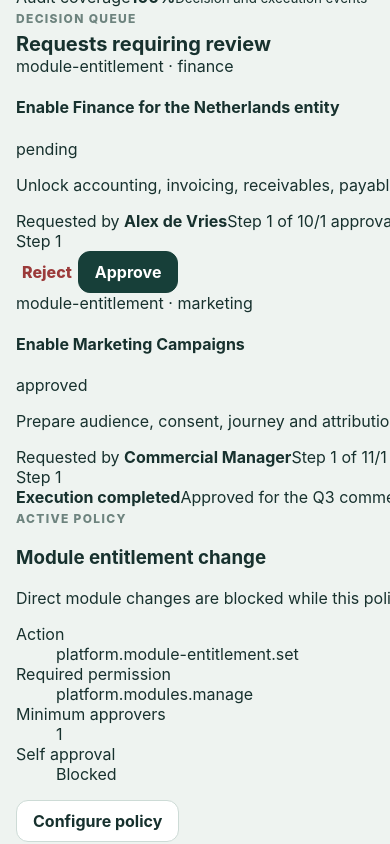
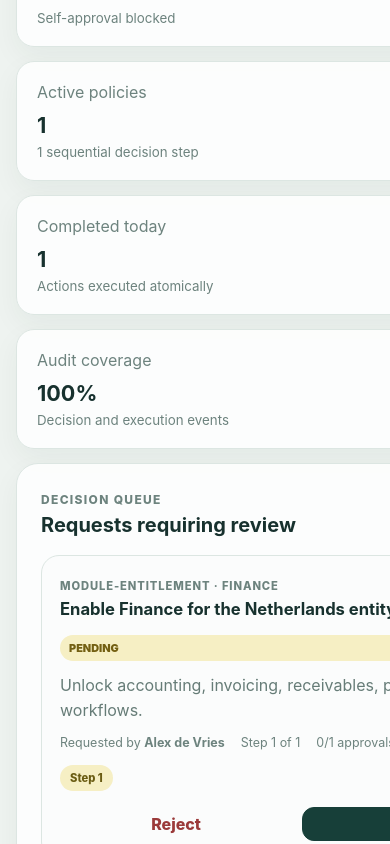
Before and after one commit to alexdevriesxing/fmcgbyalexcrm, a React (Vite) app in the folder apps/web/: page / in a window 390 px wide. Shown: the part 5220-6064 px from the top of the page. Built offline with nearby package versions, Linux system fonts and the light colour scheme.

Commit message:
feat: style approval inbox

```diff
--- a/apps/web/src/styles.css
+++ b/apps/web/src/styles.css
@@ -29,13 +29,13 @@ nav { display: grid; gap: 8px; }
 .tenant-switch { width: 100%; margin-top: 14px; padding: 9px 10px; border: 1px solid rgba(255,255,255,.14); border-radius: 10px; color: #dff36c; background: rgba(255,255,255,.06); font-weight: 750; }
 
 main { padding: 30px clamp(20px,4vw,58px) 60px; overflow: hidden; }
-.topbar, .section-heading, .module-title-row, .progress-row, .panel-heading { display: flex; align-items: center; justify-content: space-between; gap: 16px; }
+.topbar, .section-heading, .module-title-row, .progress-row, .panel-heading, .approval-card-head { display: flex; align-items: center; justify-content: space-between; gap: 16px; }
 .topbar h1, .section-heading h2 { margin: 4px 0 0; }
 .eyebrow { color: #6d837e; font-size: .75rem; font-weight: 800; letter-spacing: .11em; text-transform: uppercase; }
 .top-actions { display: flex; gap: 10px; }
 .ghost-button, .primary-button { min-height: 42px; padding: 0 16px; border-radius: 12px; border: 1px solid #cddbd6; background: white; color: #17312e; font-weight: 750; }
 .primary-button { border-color: #173f39; color: white; background: #173f39; }
-.ghost-button.compact { min-height: 34px; padding: 0 12px; font-size: .8rem; }
+.ghost-button.compact, .primary-button.compact { min-height: 34px; padding: 0 12px; font-size: .8rem; }
 .text-button { padding: 6px; border: 0; background: transparent; font-weight: 800; }
 .text-button.danger { color: #9b3a3a; }
 
@@ -54,7 +54,7 @@ main { padding: 30px clamp(20px,4vw,58px) 60px; overflow: hidden; }
 .hero-status strong { margin: 8px 0; }
 
 .kpi-grid { margin-top: 22px; display: grid; grid-template-columns: repeat(6,minmax(150px,1fr)); gap: 14px; }
-.kpi-card, .module-card, .workbench article, .admin-summary article, .admin-panel { border: 1px solid #dce6e2; background: rgba(255,255,255,.86); box-shadow: 0 10px 28px rgba(25,52,47,.05); }
+.kpi-card, .module-card, .workbench article, .admin-summary article, .admin-panel, .approval-summary article, .approval-panel, .policy-panel { border: 1px solid #dce6e2; background: rgba(255,255,255,.86); box-shadow: 0 10px 28px rgba(25,52,47,.05); }
 .kpi-card { padding: 18px; border-radius: 18px; }
 .kpi-card span, .kpi-card strong, .kpi-card small { display: block; }
 .kpi-card span, .kpi-card small { color: #6d837e; }
@@ -77,6 +77,41 @@ main { padding: 30px clamp(20px,4vw,58px) 60px; overflow: hidden; }
 .workbench ul { margin: 0; padding-left: 20px; line-height: 2; }
 .progress-row { margin: 16px 0; }
 progress { width: 55%; accent-color: #2f7d68; }
+
+.approval-summary { display: grid; grid-template-columns: repeat(4,minmax(180px,1fr)); gap: 14px; }
+.approval-summary article { padding: 20px; border-radius: 18px; }
+.approval-summary span, .approval-summary strong, .approval-summary small { display: block; }
+.approval-summary span, .approval-summary small { color: #6d837e; }
+.approval-summary strong { margin: 10px 0 6px; font-size: 1.35rem; }
+.approval-layout { margin-top: 14px; display: grid; grid-template-columns: minmax(0,1.45fr) minmax(280px,.55fr); gap: 14px; align-items: start; }
+.approval-panel, .policy-panel { padding: 24px; border-radius: 22px; }
+.approval-list { margin-top: 18px; display: grid; gap: 14px; }
+.approval-card { padding: 18px; border: 1px solid #dce6e2; border-radius: 18px; background: #fbfcfc; }
+.approval-card h4 { margin: 5px 0 0; font-size: 1.04rem; }
+.approval-card p { margin: 12px 0; color: #667c77; line-height: 1.55; }
+.approval-resource { color: #6d837e; font-size: .7rem; font-weight: 850; letter-spacing: .08em; text-transform: uppercase; }
+.approval-status { padding: 6px 9px; border-radius: 999px; font-size: .68rem; font-weight: 900; text-transform: uppercase; }
+.approval-status.pending { color: #735f12; background: #f6efc4; }
+.approval-status.approved { color: #1e654f; background: #daf2e8; }
+.approval-status.rejected, .approval-status.cancelled, .approval-status.expired { color: #8a3a3a; background: #f5dddd; }
+.approval-meta { display: flex; flex-wrap: wrap; gap: 8px 16px; color: #6d837e; font-size: .78rem; }
+.approval-progress { margin-top: 15px; display: flex; gap: 8px; }
+.approval-step { padding: 6px 10px; border-radius: 999px; color: #6a5c13; background: #f6efc4; font-size: .7rem; font-weight: 850; }
+.approval-step.approved { color: #1e654f; background: #daf2e8; }
+.approval-step.rejected { color: #8a3a3a; background: #f5dddd; }
+.approval-actions { margin-top: 16px; display: flex; align-items: center; justify-content: flex-end; gap: 10px; }
+.execution-note { margin-top: 15px; padding: 12px 14px; border-radius: 14px; color: #225f52; background: #e7f3ef; }
+.execution-note strong, .execution-note span { display: block; }
+.execution-note span { margin-top: 4px; color: #617773; font-size: .8rem; }
+.policy-panel { position: sticky; top: 24px; color: #e9f6f2; background: linear-gradient(160deg,#173f39,#225f52); border-color: #173f39; }
+.policy-panel .eyebrow { color: #b9d1ca; }
+.policy-panel h3 { margin: 8px 0; font-size: 1.3rem; }
+.policy-panel p { color: #c5dcd6; line-height: 1.55; }
+.policy-panel dl { margin: 20px 0; display: grid; gap: 12px; }
+.policy-panel dl div { padding-bottom: 10px; border-bottom: 1px solid rgba(255,255,255,.12); }
+.policy-panel dt { color: #a9c7bf; font-size: .72rem; font-weight: 800; text-transform: uppercase; }
+.policy-panel dd { margin: 5px 0 0; overflow-wrap: anywhere; font-size: .88rem; }
+.policy-panel .ghost-button { width: 100%; border-color: rgba(255,255,255,.22); color: white; background: rgba(255,255,255,.08); }
 
 .admin-summary { display: grid; grid-template-columns: repeat(4,minmax(180px,1fr)); gap: 14px; }
 .admin-summary article { padding: 20px; border-radius: 18px; }
@@ -113,10 +148,11 @@ progress { width: 55%; accent-color: #2f7d68; }
 @media (max-width: 1280px) {
   .kpi-grid { grid-template-columns: repeat(3,1fr); }
   .module-grid { grid-template-columns: repeat(3,1fr); }
-  .admin-summary { grid-template-columns: repeat(2,1fr); }
+  .admin-summary, .approval-summary { grid-template-columns: repeat(2,1fr); }
 }
 @media (max-width: 1080px) {
-  .admin-grid { grid-template-columns: 1fr; }
+  .admin-grid, .approval-layout { grid-template-columns: 1fr; }
+  .policy-panel { position: static; }
 }
 @media (max-width: 980px) {
   .app-shell { grid-template-columns: 1fr; }
@@ -128,13 +164,15 @@ progress { width: 55%; accent-color: #2f7d68; }
 @media (max-width: 700px) {
   main { padding: 22px 16px 42px; }
   .sidebar { padding: 20px 16px; }
-  .topbar, .section-heading, .hero { align-items: stretch; }
-  .topbar, .section-heading { flex-direction: column; }
+  .topbar, .section-heading, .hero, .approval-card-head { align-items: stretch; }
+  .topbar, .section-heading, .approval-card-head { flex-direction: column; }
   .hero { grid-template-columns: 1fr; }
   .hero-status { min-width: 0; }
-  .kpi-grid, .module-grid, .workbench, .admin-summary { grid-template-columns: 1fr; }
+  .kpi-grid, .module-grid, .workbench, .admin-summary, .approval-summary { grid-template-columns: 1fr; }
   .member-row { grid-template-columns: 42px 1fr auto; }
   .role-stack { grid-column: 2 / -1; justify-content: flex-start; }
   .member-status { grid-column: 2; width: fit-content; }
   .row-menu { grid-column: 3; grid-row: 1; }
+  .approval-actions { justify-content: stretch; }
+  .approval-actions button { flex: 1; }
 }
```
